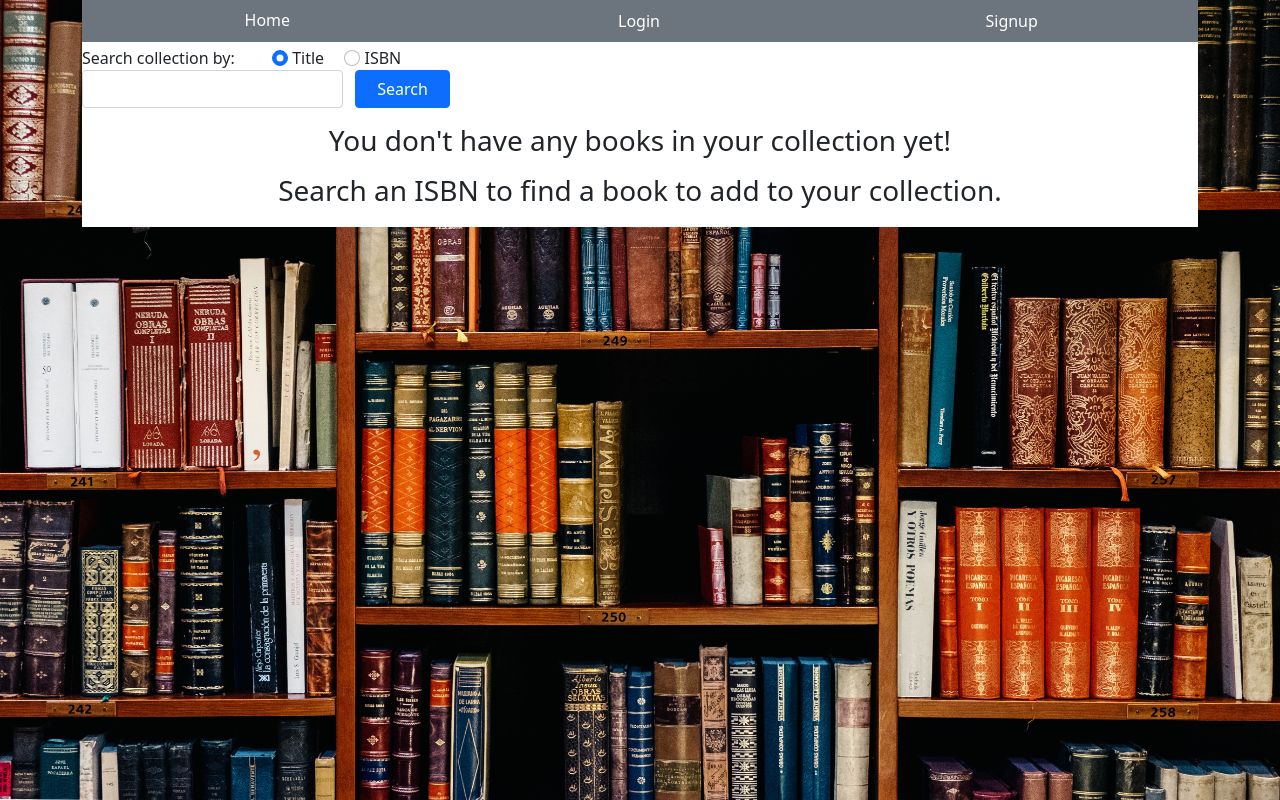
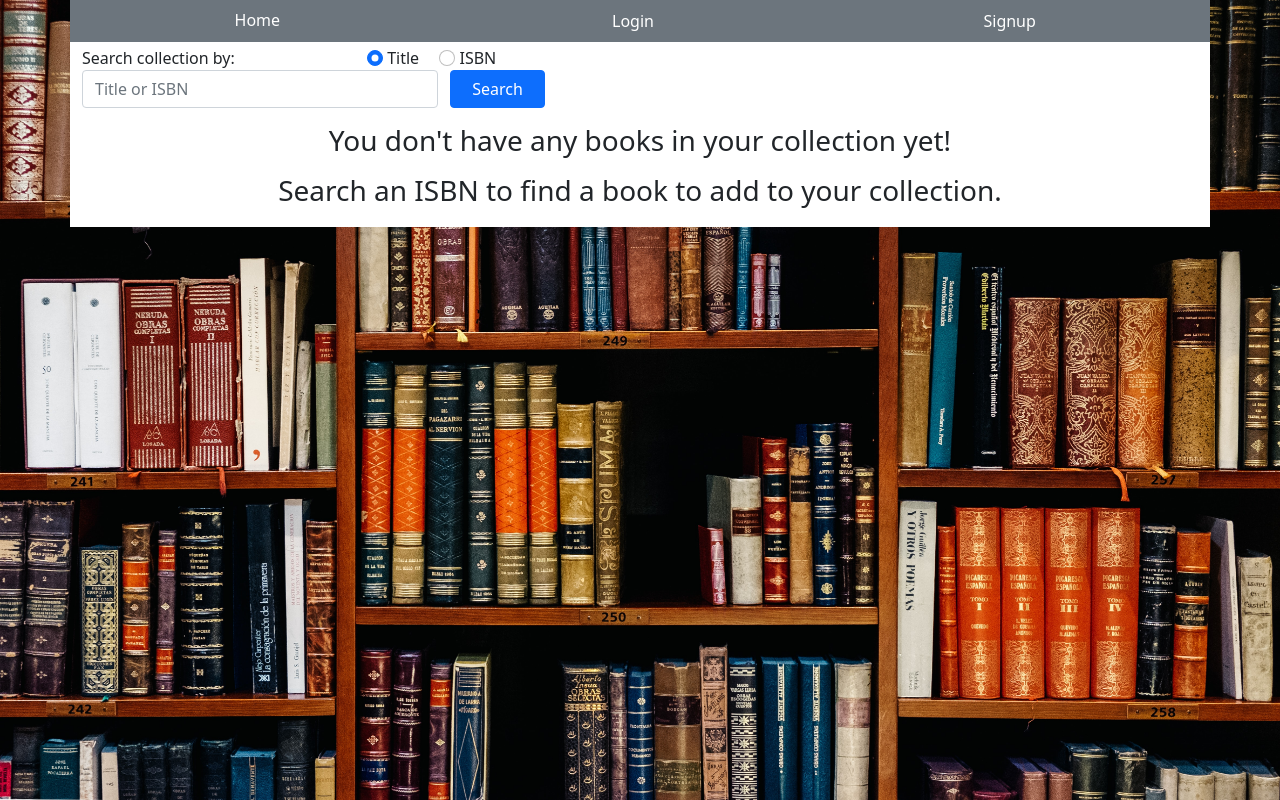
Before and after one commit to JohnFlorkey/CapstonePersonalLibrary, a Flask app: template templates/user-books.html in a window 1280 px wide. Run offline with Flask 2, Linux system fonts and the light colour scheme; the template is opened without the code that fills it, so the values that code supplies are empty.

Commit message:
Added user flow charts to README.md. Refactored templates to better follow container -> row -> col bootstrap pattern.

```diff
--- a/templates/base.html
+++ b/templates/base.html
@@ -10,10 +10,13 @@
 <div>
 	<img src="/static/library_002.jpg" class="position-absolute vh-100 vw-100">
 	<div class="container position-relative">
+		<div class="row">
 			{% for category, message in get_flashed_messages(with_categories=True) %}
-		<div class="alert alert-{{ category }}">{{ message }}</div>
+			<div class="alert alert-{{ category }} col">{{ message }}</div>
 			{% endfor %}
-		<div class="nav nav-justified bg-secondary">
+		</div>
+		<div class="row">
+			<div class="nav nav-justified bg-secondary col">
 					<a class="nav-link text-white" href="/">Home</a>
 					{% if user %}
 						<a class="nav-link text-white" href="/users/{{user.id}}/books">Browse Collection</a>
@@ -33,9 +36,12 @@
 			</div>
 			{% if login_form %}	{% include "login-modal.html" %} {% endif %}
 			{% if signup_form %} {% include "signup-modal.html" %} {% endif %}
- 		<div class="bg-white py-1">
+		</div>
+		<div class="row">
+	        <div class="bg-white py-1 col">
 			{% block content %}
 			{% endblock %}
+			</div>
 		</div>
 	</div>
 </div>
--- a/templates/user-books.html
+++ b/templates/user-books.html
@@ -2,17 +2,19 @@
 
 {% block content %}
 
+<div class="row">
 {% if tag %}
+  <div class="col">
     <h5 class="fs-5 my-3">Books with the tag: {{tag.name}}</h5>
     <form class="mb-3" action="/users/{{user.id}}/tag/{{tag.id}}/delete" method="post">
       <button class="btn btn-danger btn-sm">Delete Tag</button>
       <span>Deleting the tag will remove the tag from all books and your tag list.</span>
     </form>
-{% endif %}
-
+  </div>
+{% else %}
   <form action="/users/{{g.user.id}}/books/search" method="post">
     <div class="row">
-      <div class="col-2">Search collection by:</div>
+      <div class="col-6 col-sm-6 col-md-3">Search collection by:</div>
       <div class="col">
         <div class="form-check-inline">
           <input class="form-check-input" type="radio" name="radio-search" id="radio-title" value="title" checked>
@@ -25,32 +27,39 @@
       </div>
     </div>
     <div class="row">
-      <div class="col-3">
-        <input class="form-control" type="text" name="search-input" id="search-input">
+      <div class="col-8 col-lg-4">
+        <input class="form-control" type="text" name="search-input" id="search-input" placeholder="Title or ISBN">
       </div>
-      <button class="btn btn-primary col-1">Search</button>
+      <button class="btn btn-primary col-2 col-lg-1">Search</button>
     </div>
   </form>
+{% endif %}
+</div>
+
 
 {% if books %}
   {% for book in books|sort(attribute='title') %}
+<div class="row">
+  <div class="col-8 col-md-12">
     <div class="card my-1">
       <div class="row">
-      <div class="col-xl-1 col-md-2 col-sm-3">
+        <div class="col-6 col-md-2">
           <a href="/users/{{user.id}}/books/{{book.id}}"><img src="{{book.get_cover_image_url('medium')}}" class="card-img-top"></a>
         </div>
-      <div class="col">
+        <div class="col-12 col-md-10">
           <div class="card-body">
             <div class="row">
-            <div class="col-3">
+              <div class="col-12 col-md-4 col-xl-3">
                 <h5 class="card-title">{{book.title}}</h5>
                 <p class="card-text">{{book.get_authors()}}</p>
               </div>
-            <div class="col">
+              <div class="col-12 col-md-8 col-xl-9">
                 <h5>Tags applied to this book</h5>
                 {% for tag in book.get_user_book_tags(user.id)|sort(attribute='name') %}
                   <a class="btn btn-primary btn-sm m-1" href="/users/{{user.id}}/tags/{{tag.id}}">{{tag.name}}</a>
                 {% endfor %}
+              </div>
+            </div>
           </div>
         </div>
       </div>
```
Also changed, not shown: templates/book-detail.html (+2 -5 lines), README.md. Lines whose indentation alone changed are shown as unchanged.
